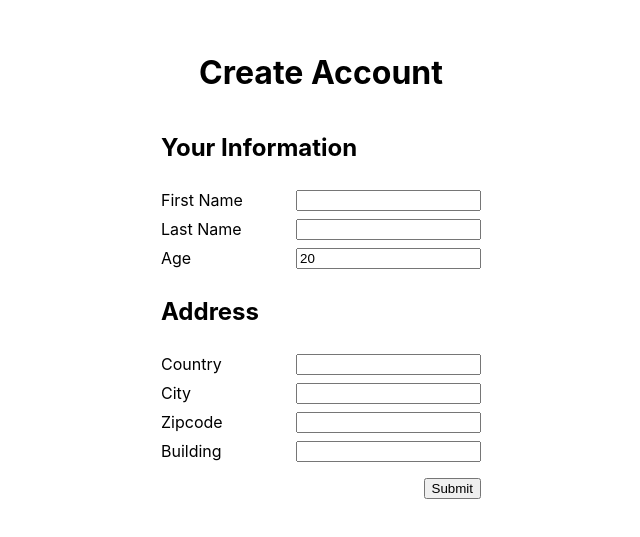
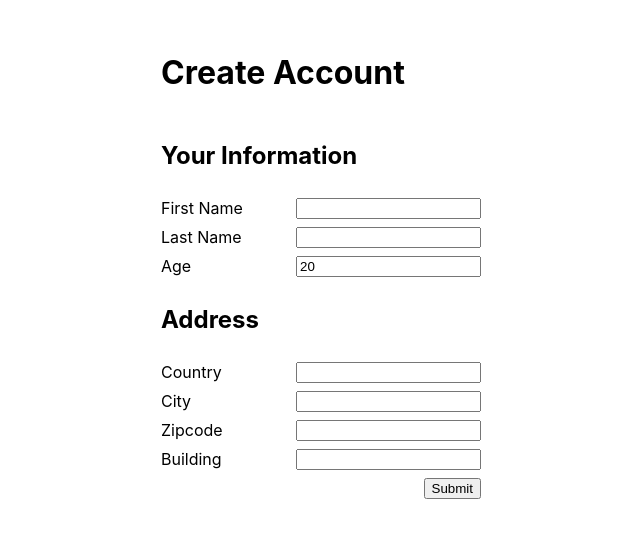
Before and after one commit to Yz4230/formik-nested, a React (Vite) app: page / in a window 1280 px wide. Shown: the part 135-672 px from the top of the page, without its empty margins (319-959 px from the left). Built offline with nearby package versions, Linux system fonts and the light colour scheme.

Commit message:
chore: extract component

```diff
--- a/src/App.tsx
+++ b/src/App.tsx
@@ -1,14 +1,9 @@
 import styled from "@emotion/styled";
-import { useFormik } from "formik";
 import { useState } from "react";
 
-import Stack from "./components/Stack";
-import AddressFields, { validateAddress } from "./fields/AddressFields";
-import PersonFields, { validatePerson } from "./fields/PersonFields";
+import CreateAccountForm from "./components/CreateAccountForm";
 
-import type { AddressValues } from "./fields/AddressFields";
-import type { PersonValues } from "./fields/PersonFields";
-import type { FormikErrors } from "formik";
+import type { CreateAccoutFormValues } from "./components/CreateAccountForm";
 
 const Container = styled.div({
   width: "100vw",
@@ -19,78 +14,12 @@ const Container = styled.div({
   alignItems: "center",
 });
 
-const Right = styled.div({
-  display: "flex",
-  justifyContent: "flex-end",
-});
-
-type Form = {
-  person: PersonValues;
-  address: AddressValues;
-};
-
 function App() {
-  const [submitValue, setSubmitValue] = useState<Form>();
-
-  const formik = useFormik<Form>({
-    initialValues: {
-      person: {
-        firstName: "",
-        lastName: "",
-        age: 20,
-      },
-      address: {
-        country: "",
-        city: "",
-        zipcode: "",
-        building: "",
-      },
-    },
-    validate: (values) => {
-      const errors: FormikErrors<Form> = {};
-
-      const personErrors = validatePerson(values.person);
-      if (Object.keys(personErrors).length > 0) {
-        errors.person = personErrors;
-      }
-
-      const addressErrors = validateAddress(values.address);
-      if (Object.keys(addressErrors).length > 0) {
-        errors.address = addressErrors;
-      }
-      return errors;
-    },
-    validateOnChange: false,
-    onSubmit: (values) => {
-      console.log(values);
-      setSubmitValue(values);
-    },
-  });
+  const [submitValue, setSubmitValue] = useState<CreateAccoutFormValues>();
 
   return (
     <Container>
-      <h1>Create Account</h1>
-      <form css={{ width: "20em" }} onSubmit={formik.handleSubmit}>
-        <Stack>
-          <h2>Your Information</h2>
-          <PersonFields
-            values={formik.values.person}
-            errors={formik.errors.person}
-            onChange={(values) => formik.setFieldValue("person", values)}
-          />
-          <h2>Address</h2>
-          <AddressFields
-            values={formik.values.address}
-            errors={formik.errors.address}
-            onChange={(values) => {
-              formik.setFieldValue("address", values);
-            }}
-          />
-        </Stack>
-        <Right css={{ marginTop: "1em" }}>
-          <button type="submit">Submit</button>
-        </Right>
-      </form>
+      <CreateAccountForm onSubmit={setSubmitValue} />
       {submitValue && (
         <div css={{ marginTop: "1em" }}>
           <code>
--- /dev/null
+++ b/src/components/CreateAccountForm.tsx
@@ -0,0 +1,89 @@
+import styled from "@emotion/styled";
+import { useFormik } from "formik";
+
+import Stack from "./Stack";
+
+import AddressFields, { validateAddress } from "../fields/AddressFields";
+import PersonFields, { validatePerson } from "../fields/PersonFields";
+
+import type { AddressValues } from "../fields/AddressFields";
+import type { PersonValues } from "../fields/PersonFields";
+import type { FormikErrors } from "formik";
+import type { FC } from "react";
+
+const Right = styled.div({
+  display: "flex",
+  justifyContent: "flex-end",
+});
+
+export type CreateAccoutFormValues = {
+  person: PersonValues;
+  address: AddressValues;
+};
+
+type Props = {
+  onSubmit: (values: CreateAccoutFormValues) => void;
+};
+
+const CreateAccountForm: FC<Props> = ({ onSubmit }) => {
+  const formik = useFormik<CreateAccoutFormValues>({
+    initialValues: {
+      person: {
+        firstName: "",
+        lastName: "",
+        age: 20,
+      },
+      address: {
+        country: "",
+        city: "",
+        zipcode: "",
+        building: "",
+      },
+    },
+    validate: (values) => {
+      const errors: FormikErrors<CreateAccoutFormValues> = {};
+
+      const personErrors = validatePerson(values.person);
+      if (Object.keys(personErrors).length > 0) {
+        errors.person = personErrors;
+      }
+
+      const addressErrors = validateAddress(values.address);
+      if (Object.keys(addressErrors).length > 0) {
+        errors.address = addressErrors;
+      }
+      return errors;
+    },
+    validateOnChange: false,
+    onSubmit,
+  });
+
+  return (
+    <Stack>
+      <h1>Create Account</h1>
+      <form css={{ width: "20em" }} onSubmit={formik.handleSubmit}>
+        <Stack>
+          <h2>Your Information</h2>
+          <PersonFields
+            values={formik.values.person}
+            errors={formik.errors.person}
+            onChange={(values) => formik.setFieldValue("person", values)}
+          />
+          <h2>Address</h2>
+          <AddressFields
+            values={formik.values.address}
+            errors={formik.errors.address}
+            onChange={(values) => {
+              formik.setFieldValue("address", values);
+            }}
+          />
+          <Right>
+            <button type="submit">Submit</button>
+          </Right>
+        </Stack>
+      </form>
+    </Stack>
+  );
+};
+
+export default CreateAccountForm;
```
